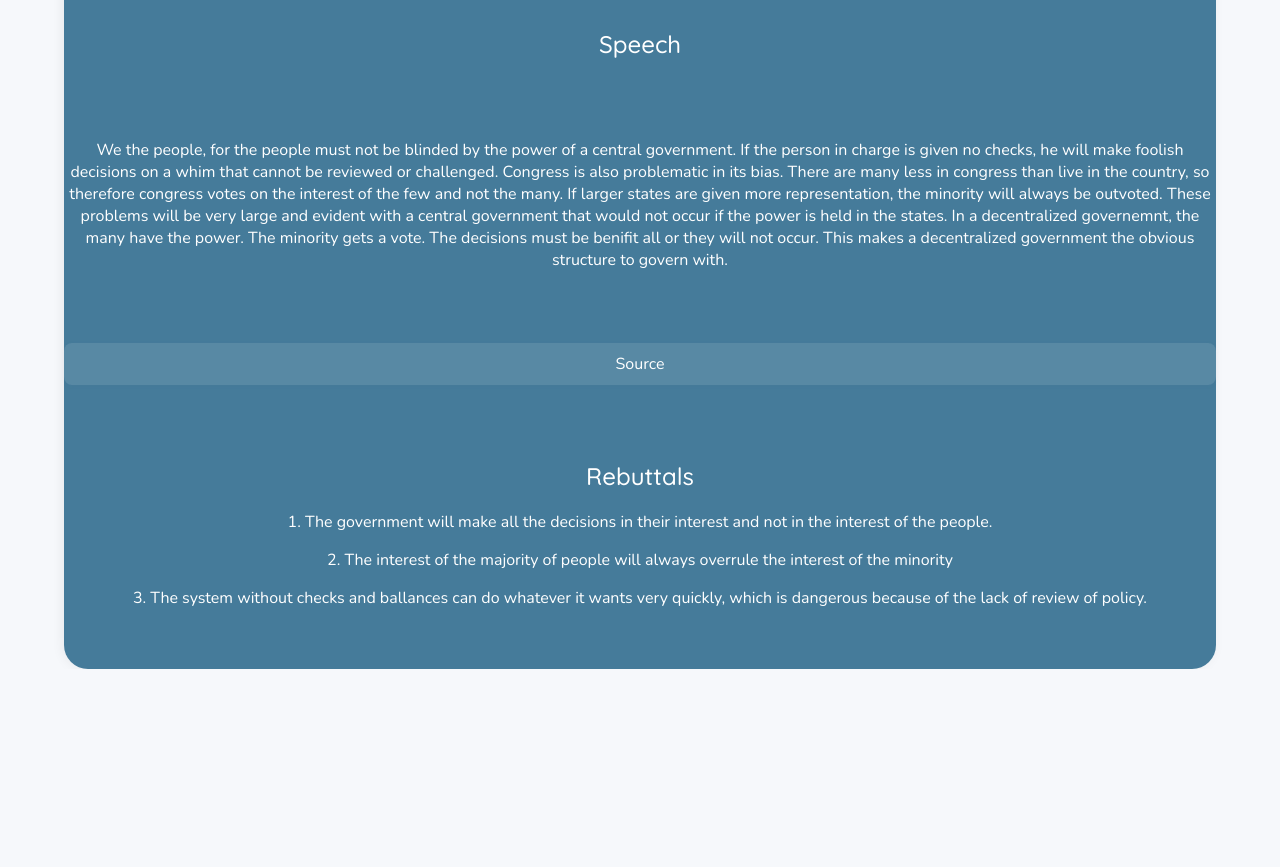
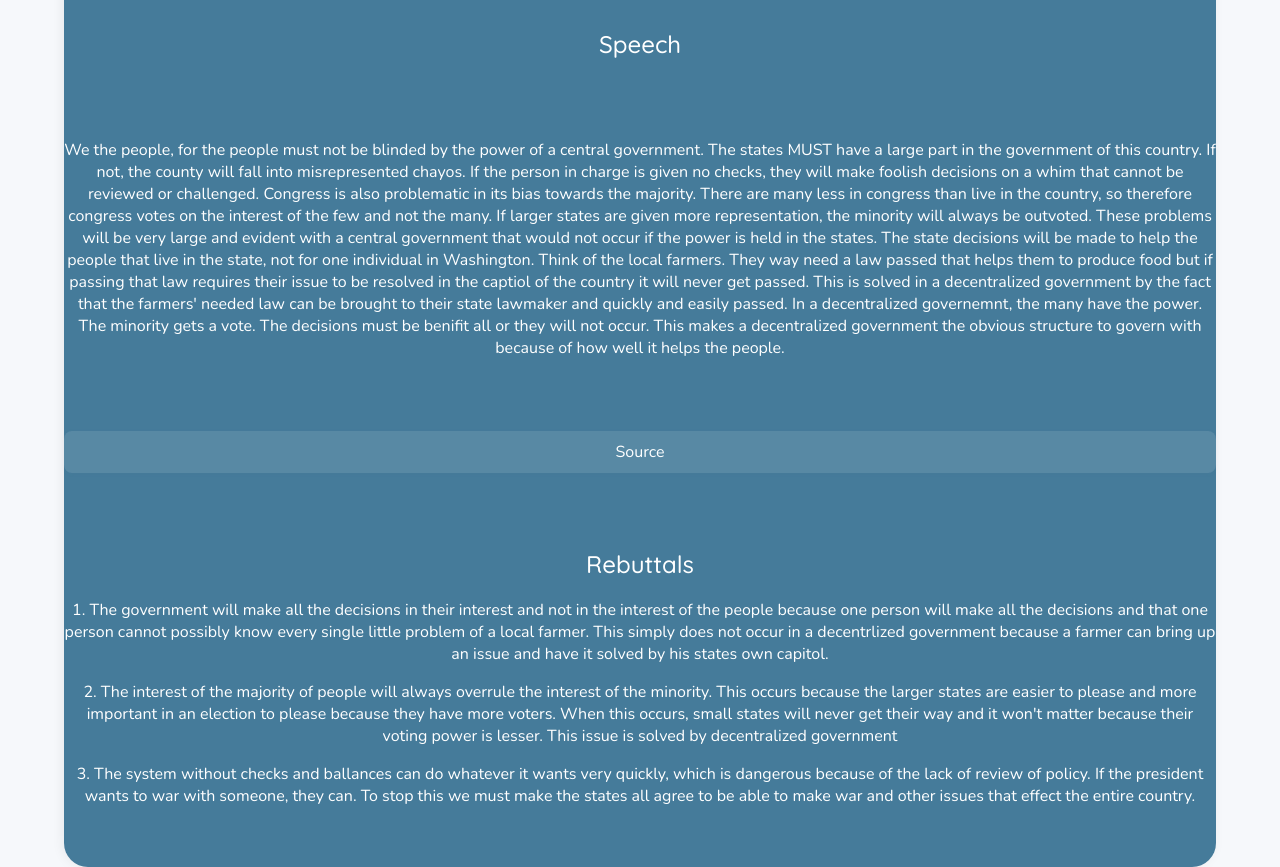
Before and after one commit to olicreater1/Ratification-debate-site, a plain HTML site: page index.html in a window 1280 px wide. Shown: the part 660-1527 px from the top of the page. Before the commit the page ends 1329 px from the top, so only its background shows below. Drawn offline with nearby package versions, Linux system fonts and the light colour scheme.

Commit message:
major assignmennt changes and style bug fixes

```diff
--- a/index.html
+++ b/index.html
@@ -14,7 +14,8 @@
             <br></br>
             <h2>Background</h2>
             <br></br>
-            <p>Born in 1759 on a plantation in the colony of Virginia, John Mercer was one of 18 children across his father's two wives. His father was a wealthy lawyer.
+            <p>
+                Born in 1759 on a plantation in the colony of Virginia, John Mercer was one of 18 children across his father's two wives. His father was a wealthy lawyer.
                 Mercer served as a soldier in the Revolution, where he was injured at the Battle of Brandywine, eventually resigning in July 1779.
                 In 1782, Mercer was elected to be one of two representatives, alongside Charles Carter, for Stafford County, where Mercer lived in Virginia.
                 Mercer was chosen by his fellow representatives to be one of their delegates to the Continental Congress. When his fellow delegate from Stafford County died,
@@ -30,20 +31,22 @@
             <h2>Speech</h2>
             <br></br>
             <p>
-                We the people, for the people must not be blinded by the power of a central government. If the person in charge is given no checks,
-                he will make foolish decisions on a whim that cannot be reviewed or challenged. Congress is also problematic in its bias.
-                There are many less in congress than live in the country, so therefore congress votes on the interest of the few and not the many.
+                We the people, for the people must not be blinded by the power of a central government. The states MUST have a large part in the government of this country.
+                If not, the county will fall into misrepresented chayos. If the person in charge is given no checks, they will make foolish decisions on a whim that cannot be reviewed or challenged.
+                Congress is also problematic in its bias towards the majority. There are many less in congress than live in the country, so therefore congress votes on the interest of the few and not the many.
                 If larger states are given more representation, the minority will always be outvoted. These problems will be very large and evident
-                with a central government that would not occur if the power is held in the states. In a decentralized governemnt, the many have the power.
-                The minority gets a vote. The decisions must be benifit all or they will not occur. This makes a decentralized government the obvious structure to govern with.
+                with a central government that would not occur if the power is held in the states. The state decisions will be made to help the people that live in the state, not for one individual in Washington.
+                Think of the local farmers. They way need a law passed that helps them to produce food but if passing that law requires their issue to be resolved in the captiol of the country it will never get passed.
+                This is solved in a decentralized government by the fact that the farmers' needed law can be brought to their state lawmaker and quickly and easily passed. In a decentralized governemnt, the many have the power.
+                The minority gets a vote. The decisions must be benifit all or they will not occur. This makes a decentralized government the obvious structure to govern with because of how well it helps the people.
             <p>
             <br></br>
             <a href="john_mercer_source.pdf.docx">Source</a>
             <br></br>
             <h2>Rebuttals</h2>
-            <p>1. The government will make all the decisions in their interest and not in the interest of the people.</p>
-            <p>2. The interest of the majority of people will always overrule the interest of the minority</p>
-            <p>3. The system without checks and ballances can do whatever it wants very quickly, which is dangerous because of the lack of review of policy.</p>
+            <p>1. The government will make all the decisions in their interest and not in the interest of the people because one person will make all the decisions and that one person cannot possibly know every single little problem of a local farmer. This simply does not occur in a decentrlized government because a farmer can bring up an issue and have it solved by his states own capitol.</p>
+            <p>2. The interest of the majority of people will always overrule the interest of the minority. This occurs because the larger states are easier to please and more important in an election to please because they have more voters. When this occurs, small states will never get their way and it won't matter because their voting power is lesser. This issue is solved by decentralized government</p>
+            <p>3. The system without checks and ballances can do whatever it wants very quickly, which is dangerous because of the lack of review of policy. If the president wants to war with someone, they can. To stop this we must make the states all agree to be able to make war and other issues that effect the entire country.</p>
             <br></br>
         </div>
     </body>
--- a/styles.css
+++ b/styles.css
@@ -47,4 +47,5 @@ a:hover, a:focus {
     text-align: center;
     align-content: center;
     margin: auto;
+    padding: auto;
 }
```
